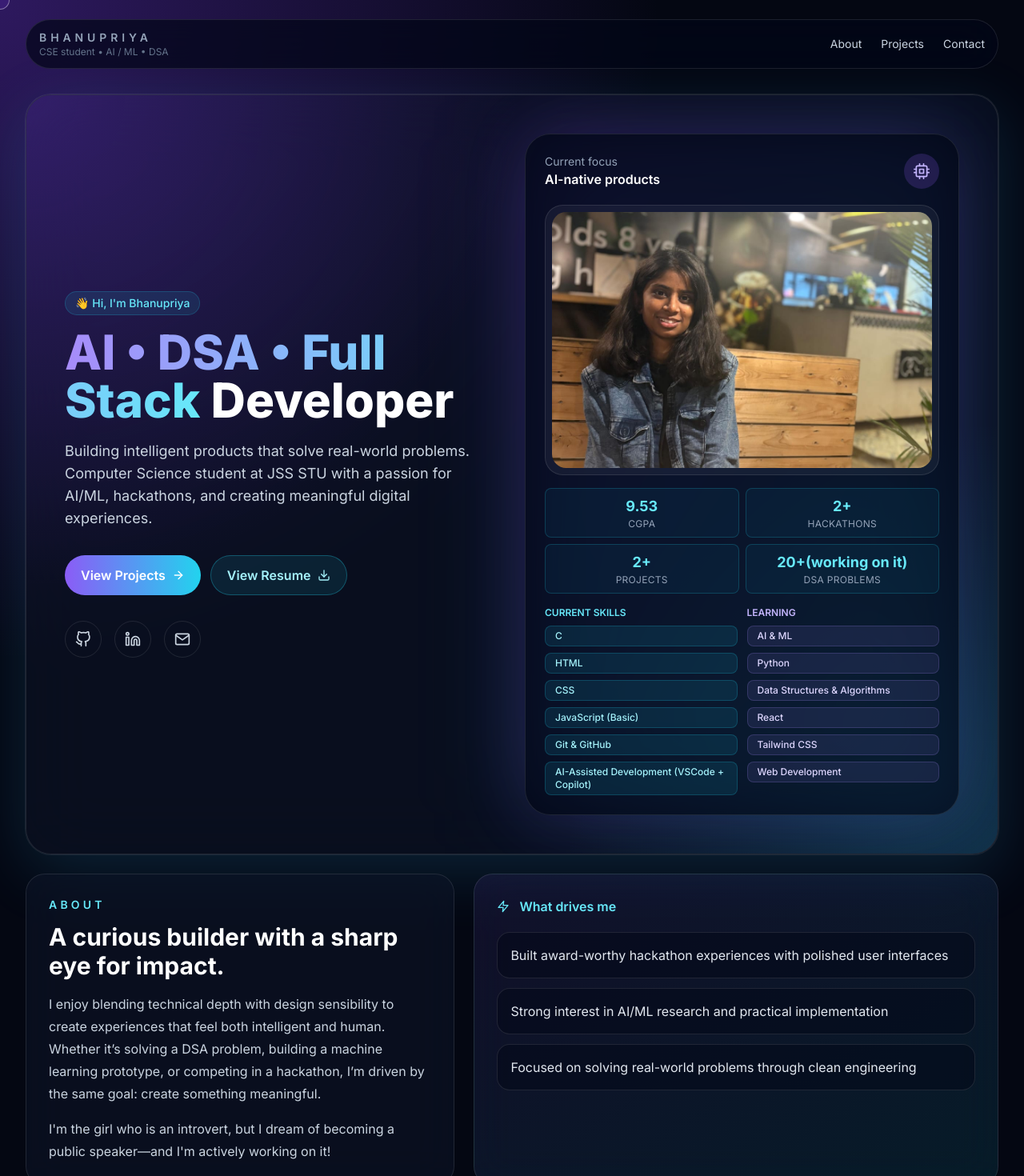
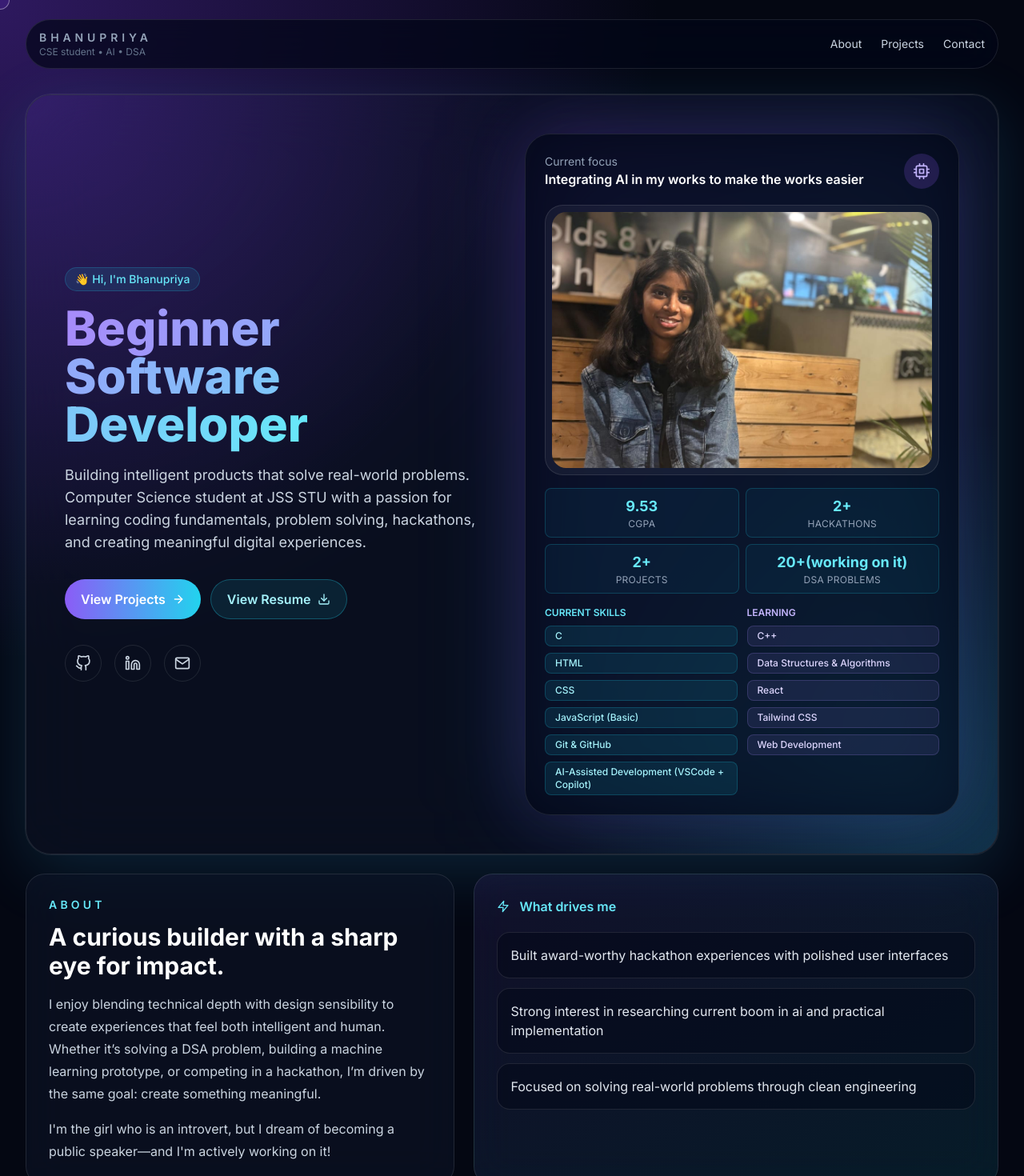
Before and after one commit to mailtobhanupriyan07/BHANUPRIYA-portfolio, a React (Vite) app: page / in a window 1280 px wide. Shown: the top 1470 px of the page at 80% size. Built offline with nearby package versions, Linux system fonts and the light colour scheme; the HTML template or start-up script is replaced by a standard one.

Commit message:
update portfolio

```diff
--- a/src/App.jsx
+++ b/src/App.jsx
@@ -13,8 +13,7 @@ const currentSkills = [
 ];
 
 const interestedSkills = [
-  'AI & ML',
-  'Python',
+  'C++',
   'Data Structures & Algorithms',
   'React',
   'Tailwind CSS',
@@ -40,7 +39,7 @@ const projects = [
 
 const achievements = [
   'Built award-worthy hackathon experiences with polished user interfaces',
-  'Strong interest in AI/ML research and practical implementation',
+  'Strong interest in researching current boom in ai and practical implementation',
   'Focused on solving real-world problems through clean engineering',
 ];
 
@@ -90,7 +89,7 @@ function App() {
           <div className="flex items-center justify-between">
             <div>
               <p className="text-sm font-semibold uppercase tracking-[0.35em] text-slate-400">Bhanupriya</p>
-              <p className="text-xs text-slate-500">CSE student • AI / ML • DSA</p>
+              <p className="text-xs text-slate-500">CSE student • AI • DSA</p>
             </div>
             <nav className="hidden gap-6 text-sm text-slate-300 md:flex">
               <a href="#about" className="transition hover:text-cyan-300">About</a>
@@ -109,10 +108,10 @@ function App() {
                   👋 Hi, I'm Bhanupriya
                 </p>
                 <h1 className="max-w-2xl text-4xl font-black leading-tight text-white sm:text-5xl lg:text-6xl">
-                  <span className="bg-gradient-to-r from-violet-400 to-cyan-300 bg-clip-text text-transparent">AI • DSA • Full Stack</span> Developer
+                  <span className="bg-gradient-to-r from-violet-400 to-cyan-300 bg-clip-text text-transparent">Beginner Software Developer </span>
                 </h1>
                 <p className="mt-5 max-w-xl text-lg text-slate-300">
-                  Building intelligent products that solve real-world problems. Computer Science student at JSS STU with a passion for AI/ML, hackathons, and creating meaningful digital experiences.
+                  Building intelligent products that solve real-world problems. Computer Science student at JSS STU with a passion for learning coding fundamentals, problem solving, hackathons, and creating meaningful digital experiences.
                 </p>
 
                 <div className="mt-8 flex flex-wrap gap-3">
@@ -136,7 +135,7 @@ function App() {
                   <div className="mb-5 flex items-center justify-between">
                     <div>
                       <p className="text-sm text-slate-400">Current focus</p>
-                      <p className="font-semibold text-white">AI-native products</p>
+                      <p className="font-semibold text-white">Integrating AI in my works to make the works easier</p>
                     </div>
                     <div className="rounded-full bg-violet-500/20 p-3 text-violet-300"><FiCpu size={20} /></div>
                   </div>
@@ -244,7 +243,7 @@ function App() {
             <p className="text-sm font-semibold uppercase tracking-[0.3em] text-cyan-300">Achievements</p>
             <h2 className="mt-2 text-3xl font-bold text-white">Built for hackathons, research, and thoughtful execution.</h2>
             <div className="mt-6 grid gap-4 md:grid-cols-3">
-              {['Hackathon-ready problem solving', 'Creative AI/ML exploration', 'Clean, modern product execution'].map((item) => (
+              {['Hackathon-ready problem solving', 'Creative AI exploration', 'Clean, modern product execution'].map((item) => (
                 <div key={item} className="rounded-2xl border border-white/10 bg-gradient-to-br from-white/5 to-transparent p-5 text-slate-200">
                   {item}
                 </div>
```
